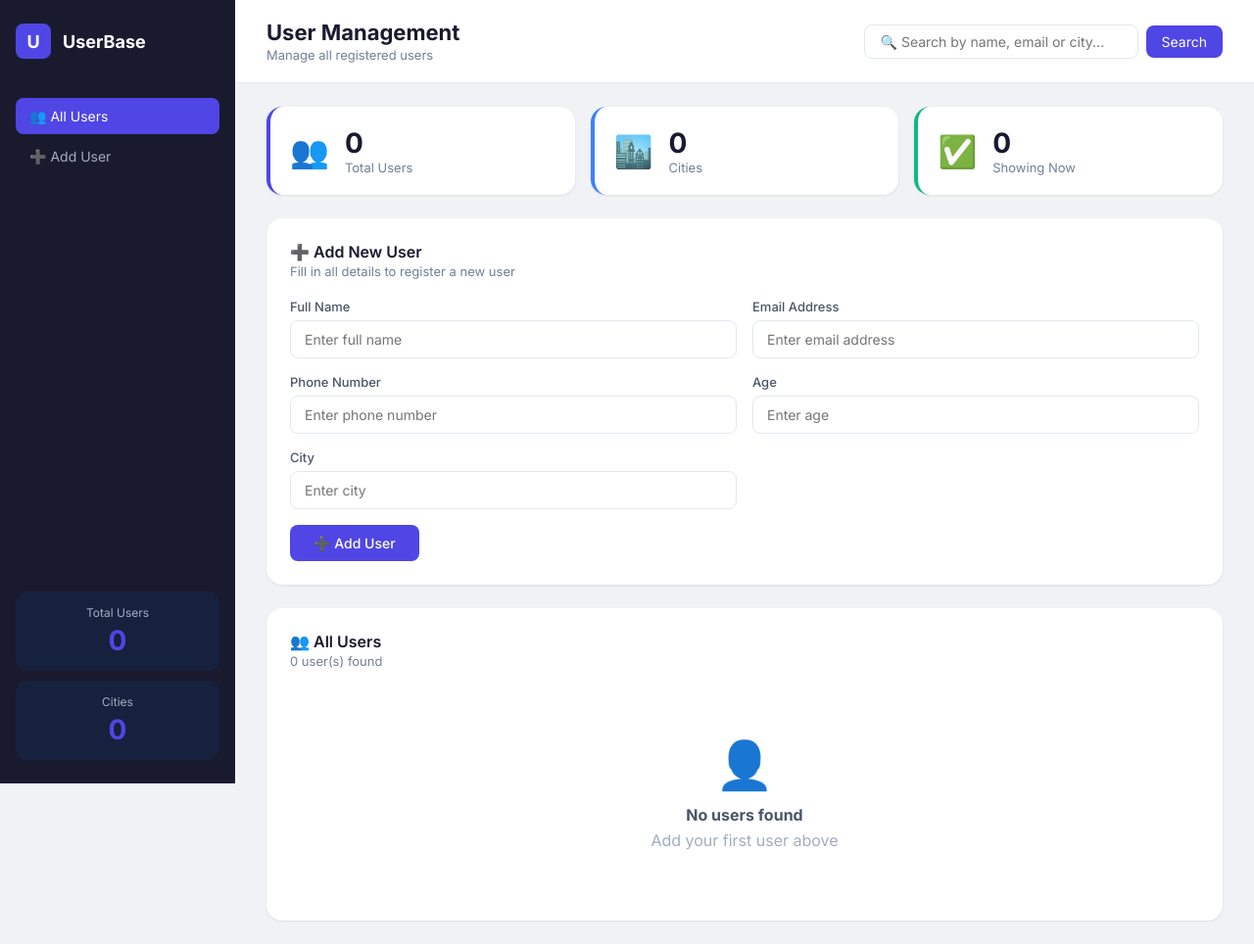
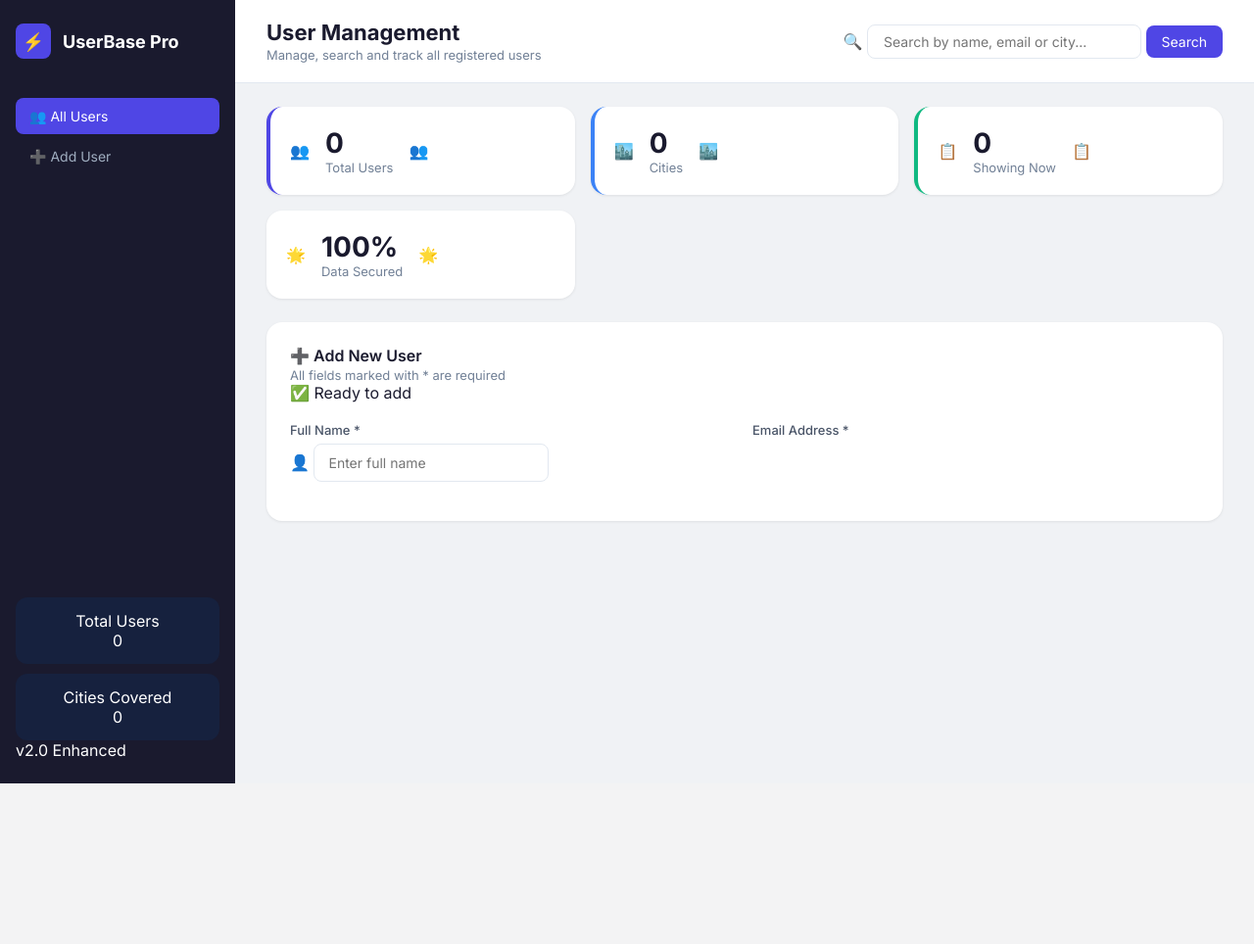
Before and after one commit to kanishkaadevi/project, a Flask app: page / in a window 1280 px wide. Shown: the whole page at 98% size. After the commit the page ends 800 px from the top, so only its background shows below. Run offline with Flask 3, Linux system fonts and the light colour scheme.

Commit message:
Enhance user management UI with new features
Updated the user management interface with enhanced styling and improved user experience elements.

```diff
--- a/templates/index.html
+++ b/templates/index.html
@@ -4,44 +4,58 @@
     <meta charset="UTF-8">
     <meta name="viewport" content="width=device-width, initial-scale=1.0">
     <title>User Management System</title>
-    <link href="https://fonts.googleapis.com/css2?family=Inter:wght@300;400;500;600;700&display=swap" rel="stylesheet">
+    <link href="https://fonts.googleapis.com/css2?family=Inter:wght@300;400;500;600;700;800&display=swap" rel="stylesheet">
     <link rel="stylesheet" href="/static/style.css">
 </head>
 <body>
 
 <div class="sidebar">
     <div class="logo">
-            <div class="logo-icon">U</div>
-            <span>UserBase</span>
+        <div class="logo-icon">⚡</div>
+        <span>UserBase Pro</span>
     </div>
     <nav>
-            <a href="/" class="nav-item active">👥 All Users</a>
-            <a href="#add-form" class="nav-item">➕ Add User</a>
+        <a href="/" class="nav-item active">
+            <span class="nav-icon">👥</span> All Users
+        </a>
+        <a href="#add-form" class="nav-item">
+            <span class="nav-icon">➕</span> Add User
+        </a>
     </nav>
     <div class="sidebar-stats">
         <div class="stat-box">
-                <p>Total Users</p>
-                <h2>{{ total }}</h2>
+            <div class="stat-label">Total Users</div>
+            <div class="stat-number">{{ total }}</div>
+            <div class="stat-bar"><div class="stat-fill" style="width:100%"></div></div>
         </div>
         <div class="stat-box">
-                <p>Cities</p>
-                <h2>{{ cities }}</h2>
+            <div class="stat-label">Cities Covered</div>
+            <div class="stat-number">{{ cities }}</div>
+            <div class="stat-bar"><div class="stat-fill green" style="width:70%"></div></div>
         </div>
+    </div>
+    <div class="sidebar-bottom">
+        <div class="version-badge">v2.0 Enhanced</div>
     </div>
 </div>
 
 <div class="main">
     <div class="topbar">
-            <div>
+        <div class="topbar-left">
+            <div class="page-title">
                 <h1>User Management</h1>
-                <p>Manage all registered users</p>
+                <p>Manage, search and track all registered users</p>
+            </div>
         </div>
         <form method="GET" class="search-form">
-                <input type="text" name="search" placeholder="🔍 Search by name, email or city..." value="{{ search }}">
-                <button type="submit">Search</button>
+            <div class="search-wrapper">
+                <span class="search-icon">🔍</span>
+                <input type="text" name="search" placeholder="Search by name, email or city..." value="{{ search }}">
+                <button type="submit" class="search-btn">Search</button>
                 {% if search %}
-                <a href="/" class="clear-btn">Clear</a>
+                <a href="/" class="clear-btn">✕</a>
                 {% endif %}
+            </div>
         </form>
     </div>
 
@@ -50,120 +64,69 @@
         <!-- Stats Cards -->
         <div class="stats-row">
             <div class="stat-card purple">
-                    <div class="stat-icon">👥</div>
-                    <div>
+                <div class="stat-card-icon">👥</div>
+                <div class="stat-card-info">
                     <h3>{{ total }}</h3>
                     <p>Total Users</p>
                 </div>
+                <div class="stat-card-bg">👥</div>
             </div>
             <div class="stat-card blue">
-                    <div class="stat-icon">🏙️</div>
-                    <div>
+                <div class="stat-card-icon">🏙️</div>
+                <div class="stat-card-info">
                     <h3>{{ cities }}</h3>
                     <p>Cities</p>
                 </div>
+                <div class="stat-card-bg">🏙️</div>
             </div>
             <div class="stat-card green">
-                    <div class="stat-icon">✅</div>
-                    <div>
+                <div class="stat-card-icon">📋</div>
+                <div class="stat-card-info">
                     <h3>{{ users|length }}</h3>
                     <p>Showing Now</p>
+                </div>
+                <div class="stat-card-bg">📋</div>
+            </div>
+            <div class="stat-card orange">
+                <div class="stat-card-icon">🌟</div>
+                <div class="stat-card-info">
+                    <h3>100%</h3>
+                    <p>Data Secured</p>
+                </div>
+                <div class="stat-card-bg">🌟</div>
+            </div>
+        </div>
+
+        <!-- Add User Form -->
+        <div class="card glow-card" id="add-form">
+            <div class="card-header">
+                <div class="card-title-row">
+                    <div>
+                        <h2>➕ Add New User</h2>
+                        <p>All fields marked with <span class="required-star">*</span> are required</p>
+                    </div>
+                    <div class="form-status">
+                        {% if error %}
+                        <span class="status-badge error">⚠️ {{ error|length }} field(s) missing</span>
+                        {% else %}
+                        <span class="status-badge success">✅ Ready to add</span>
+                        {% endif %}
                     </div>
                 </div>
             </div>
 
-            <!-- Add User Form -->
-            <div class="card" id="add-form">
-                <div class="card-header">
-                    <h2>➕ Add New User</h2>
-                    <p>Fill in all details to register a new user</p>
+            <form method="POST" class="form" novalidate>
+                <div class="form-row">
+                    <div class="form-group {% if error.name %}has-error{% endif %}">
+                        <label>Full Name <span class="required-star">*</span></label>
+                        <div class="input-wrapper">
+                            <span class="input-icon">👤</span>
+                            <input type="text" name="name" placeholder="Enter full name" value="{{ form_data.get('name', '') }}">
                         </div>
-                <form method="POST" class="form">
-                    <div class="form-row">
-                        <div class="form-group">
-                            <label>Full Name</label>
-                            <input type="text" name="name" placeholder="Enter full name" required>
-                        </div>
-                        <div class="form-group">
-                            <label>Email Address</label>
-                            <input type="email" name="email" placeholder="Enter email address" required>
-                        </div>
-                    </div>
-                    <div class="form-row">
-                        <div class="form-group">
-                            <label>Phone Number</label>
-                            <input type="text" name="phone" placeholder="Enter phone number">
-                        </div>
-                        <div class="form-group">
-                            <label>Age</label>
-                            <input type="number" name="age" placeholder="Enter age" min="1" max="120">
-                        </div>
-                    </div>
-                    <div class="form-row">
-                        <div class="form-group">
-                            <label>City</label>
-                            <input type="text" name="city" placeholder="Enter city">
-                        </div>
-                    </div>
-                    <button type="submit" class="btn-primary">➕ Add User</button>
-                </form>
-            </div>
-
-            <!-- Users Table -->
-            <div class="card">
-                <div class="card-header">
-                    <h2>👥 All Users</h2>
-                    <p>{{ users|length }} user(s) found</p>
-                </div>
-
-                {% if users %}
-                <table>
-                    <thead>
-                        <tr>
-                            <th>#</th>
-                            <th>Name</th>
-                            <th>Email</th>
-                            <th>Phone</th>
-                            <th>Age</th>
-                            <th>City</th>
-                            <th>Joined</th>
-                            <th>Actions</th>
-                        </tr>
-                    </thead>
-                    <tbody>
-                        {% for user in users %}
-                        <tr>
-                            <td><span class="badge">{{ user.id }}</span></td>
-                            <td>
-                                <div class="user-info">
-                                    <div class="avatar">{{ user.name[0].upper() }}</div>
-                                    <span>{{ user.name }}</span>
-                                </div>
-                            </td>
-                            <td>{{ user.email }}</td>
-                            <td>{{ user.phone or 'N/A' }}</td>
-                            <td>{{ user.age or 'N/A' }}</td>
-                            <td>{{ user.city or 'N/A' }}</td>
-                            <td>{{ user.created_at[:10] if user.created_at else 'N/A' }}</td>
-                            <td class="actions">
-                                <a href="/edit/{{ user.id }}" class="btn-edit">✏️ Edit</a>
-                                <a href="/delete/{{ user.id }}" class="btn-delete" onclick="return confirm('Delete this user?')">🗑️ Delete</a>
-                            </td>
-                        </tr>
-                        {% endfor %}
-                    </tbody>
-                </table>
-                {% else %}
-                <div class="empty">
-                    <p>👤</p>
-                    <h3>No users found</h3>
-                    <p>{% if search %}No results for "{{ search }}"{% else %}Add your first user above{% endif %}</p>
-                </div>
+                        {% if error.name %}
+                        <div class="error-msg">⚠️ {{ error.name }}</div>
                         {% endif %}
                     </div>
-
-        </div>
-    </div>
-
-</body>
-</html>
+                    <div class="form-group {% if error.email %}has-error{% endif %}">
+                        <label>Email Address <span class="required-star">*</span></label>
+                        <div
```
Lines whose indentation alone changed are shown as unchanged.
